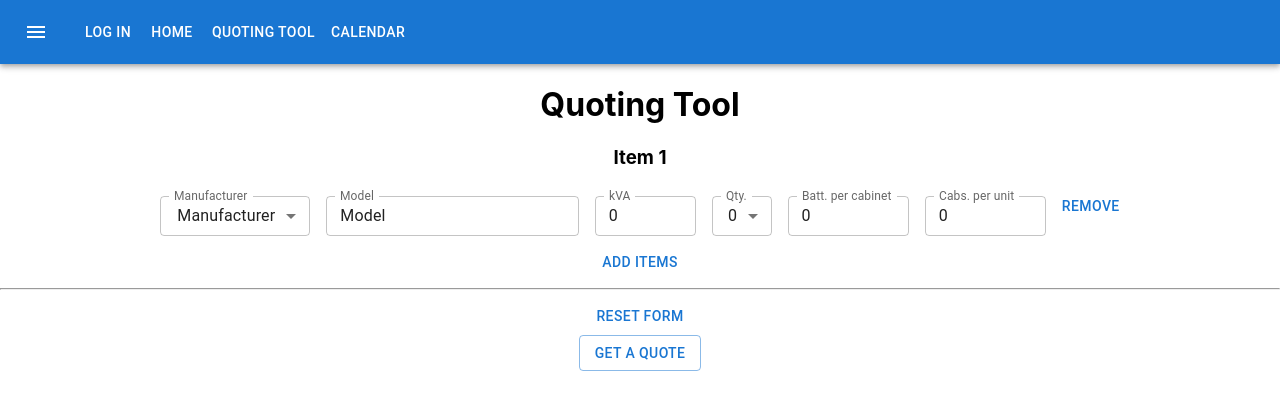
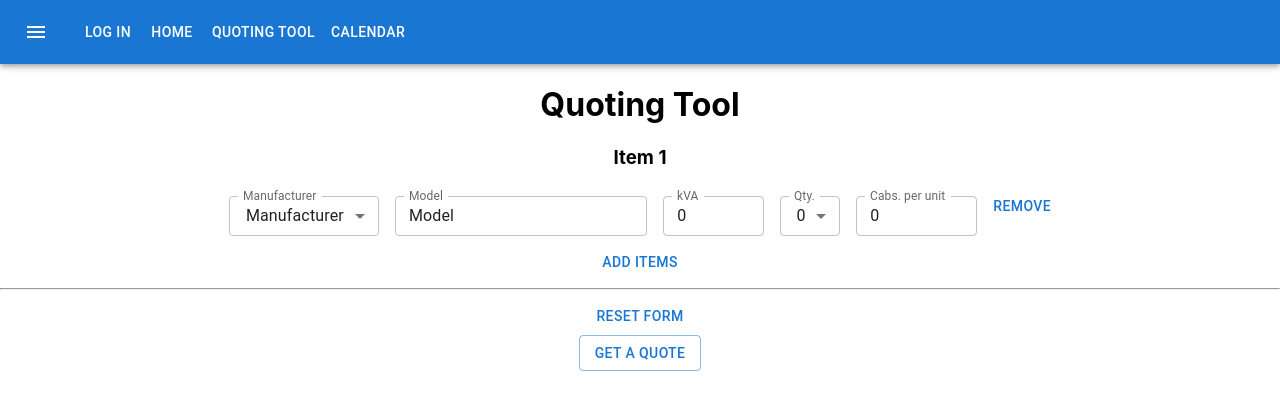
Before and after one commit to pqyetman/quote-tool-sdm, a React (Create React App) app: page /quotingtool in a window 1280 px wide. Shown: the top 410 px of the page. Built offline with nearby package versions, Linux system fonts and the light colour scheme; what pdfmake would draw is missing.

Commit message:
Removed batteries per cab

```diff
--- a/src/PdfPringPage.js
+++ b/src/PdfPringPage.js
@@ -66,7 +66,6 @@ export default function PdfPricingPage(props) {
     let modelArray = [];
     let kvaArray = [];
     let qtyArray = [];
-    let battArray = [];
     let stringsArray = [];
 
     for (let i = 0; i < data.length; i++) {
@@ -74,7 +73,7 @@ export default function PdfPricingPage(props) {
       equipmentArray.push(data[i].manufacturer);
       modelArray.push(data[i].model);
       kvaArray.push(data[i].kva.toString());
-      battArray.push(data[i].batteries.toString());
+
       stringsArray.push(data[i].strings.toString());
     }
 
@@ -83,7 +82,6 @@ export default function PdfPricingPage(props) {
       equipmentArray,
       modelArray,
       kvaArray,
-      battArray,
       stringsArray,
     ];
   }
@@ -170,10 +168,10 @@ export default function PdfPricingPage(props) {
           // headers are automatically repeated if the table spans over multiple pages
           // you can declare how many rows should be treated as headers
           headerRows: 1,
-          widths: ["*", "*", "*", "*", "*", "*"],
+          widths: ["*", "*", "*", "*",  "*"],
 
           body: [
-            ["Qty", "Manufacturer", "Model", "kVA", "Batteries", "Cabinets"],
+            ["Qty", "Manufacturer", "Model", "kVA", "Cabinets per Unit"],
             setTableData(tableData),
           ],
         },
--- a/src/QuoteToolRow.js
+++ b/src/QuoteToolRow.js
@@ -11,7 +11,6 @@ export default function QuotingToolRow(props) {
   const [model, setModel] = React.useState("Model");
   const [kva, setKva] = React.useState(0);
   const [qty, setQty] = React.useState(0);
-  const [batteries, setBatteries] = React.useState(0);
   const [cabs, setCabs] = React.useState(0);
 
   const { id, addFormData} = props;
@@ -24,10 +23,9 @@ export default function QuotingToolRow(props) {
       model: model,
       kva: kva,
       qty: qty,
-      batteries: batteries,
       strings: cabs,
     });
-  },[manufacturer, model, kva, qty, batteries, cabs, id]);
+  },[manufacturer, model, kva, qty, cabs, id]);
 
 
 
@@ -67,21 +65,7 @@ export default function QuotingToolRow(props) {
   let manufacturerRange = mapValues(["Manufacturer", "APC", "Schneider", "Mitsubishi", "GE", "EATON", "Xtreme Power", "Other"], manufacturer, setManufacturer, "Manufacturer");
   let qtyRange = mapValues([0, 1, 2, 3, 4, 5, 6, 7, 8, 9, 10], qty, setQty, "Qty.");
 
-  let batteriesRange = (
-    <FormControl sx={{ m: 1, width: '12ch' }} size="small">
-      <TextField
-        size="small"
-        id={"batteries" + id}
-        label="Batt. per cabinet"
-        type="number"
-        onChange={(e)=>setBatteries(e.target.value)}
-        value={batteries}
-        InputLabelProps={{
-          shrink: true,
-        }}
-      />
-        </FormControl>
-  );
+
 
   let cabsRange = (
     <FormControl sx={{ m: 1, width: '12ch' }} size="small">
@@ -137,7 +121,6 @@ export default function QuotingToolRow(props) {
       {modelRange}
       {kvaRange}
       {qtyRange}
-      {batteriesRange}
       {cabsRange}
     </>
   );
--- a/src/QuotingTool.js
+++ b/src/QuotingTool.js
@@ -97,7 +97,6 @@ export default function QuotingTool() {
           model: data.model,
           kva: data.kva,
           qty: data.qty,
-          batteries: data.batteries,
           strings: data.strings,
         },
       ]);
```
